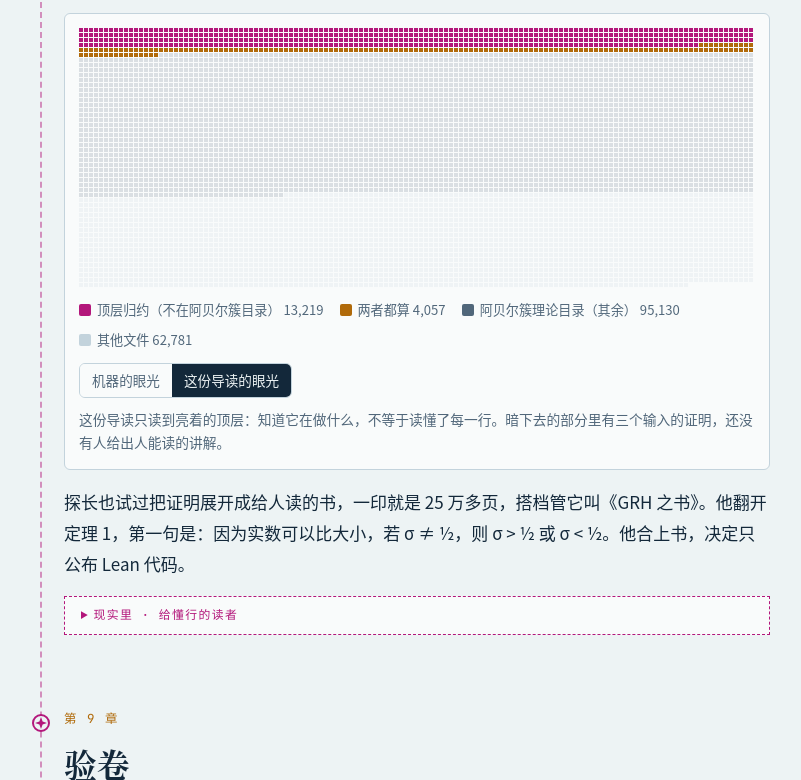
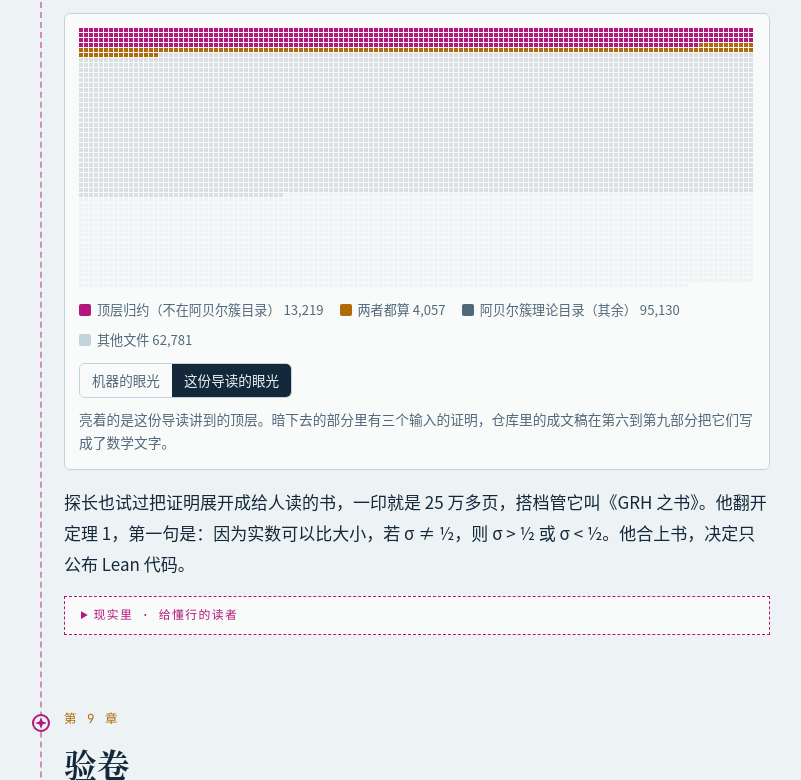
Before and after one commit to DavetheSlayer/rh-lean-roadmap, a plain HTML site: page web/index.html in a window 1280 px wide. Both pictures are taken after a click on the button "这份导读的眼光". Shown: the part 8629-9409 px from the top of the page, without its empty margins (238-1039 px from the left). Drawn offline with Linux system fonts and the light colour scheme.

Commit message:
Add the book: the argument written out for mathematicians (422 pages)

```diff
--- a/web/index.html
+++ b/web/index.html
@@ -618,7 +618,7 @@ a { color: var(--light); }
     GROUPS.forEach(function (g) { var s = document.createElement("span"); var sw = document.createElement("i"); sw.className = "sw"; sw.style.background = "var(" + g.c + ")"; s.appendChild(sw); s.appendChild(document.createTextNode(T(g.zh, g.en) + " " + g.n.toLocaleString("en-US"))); lg.appendChild(s); });
     document.getElementById("wallCap").textContent = view === "machine"
       ? T("每格代表 25 个文件，共 175,187 个。机器的眼光里，每一格都被检查器核过，已出结论的全部通过。", "Each cell is 25 files, 175,187 in all. To the machines every cell has been checked, and every finished check passed.")
-      : T("这份导读只读到亮着的顶层：知道它在做什么，不等于读懂了每一行。暗下去的部分里有三个输入的证明，还没有人给出人能读的讲解。", "This guide reached only the lit top layer, and knowing what it does is not the same as reading every line. The dimmed part holds the proofs of the three inputs, for which no human-readable account exists yet.");
+      : T("亮着的是这份导读讲到的顶层。暗下去的部分里有三个输入的证明，仓库里的成文稿在第六到第九部分把它们写成了数学文字。", "The lit cells are the top layer this guide covers. The dimmed part holds the proofs of the three inputs, which the book in the repository writes out as mathematics in Parts VI to IX.");
     document.getElementById("viewMachine").setAttribute("aria-pressed", String(view === "machine"));
     document.getElementById("viewHuman").setAttribute("aria-pressed", String(view === "human"));
   }
```
Also changed, not shown: 5 other files.
